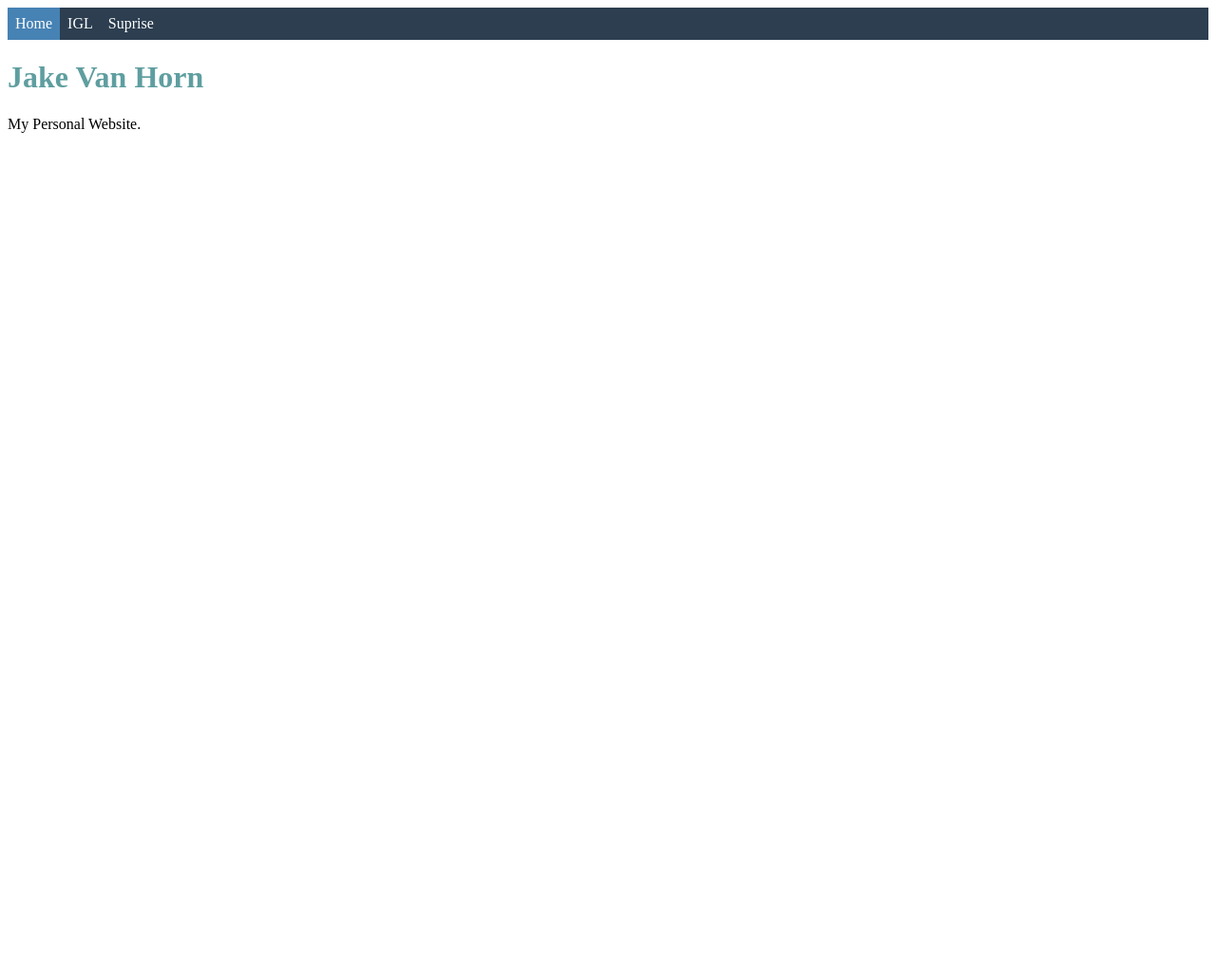
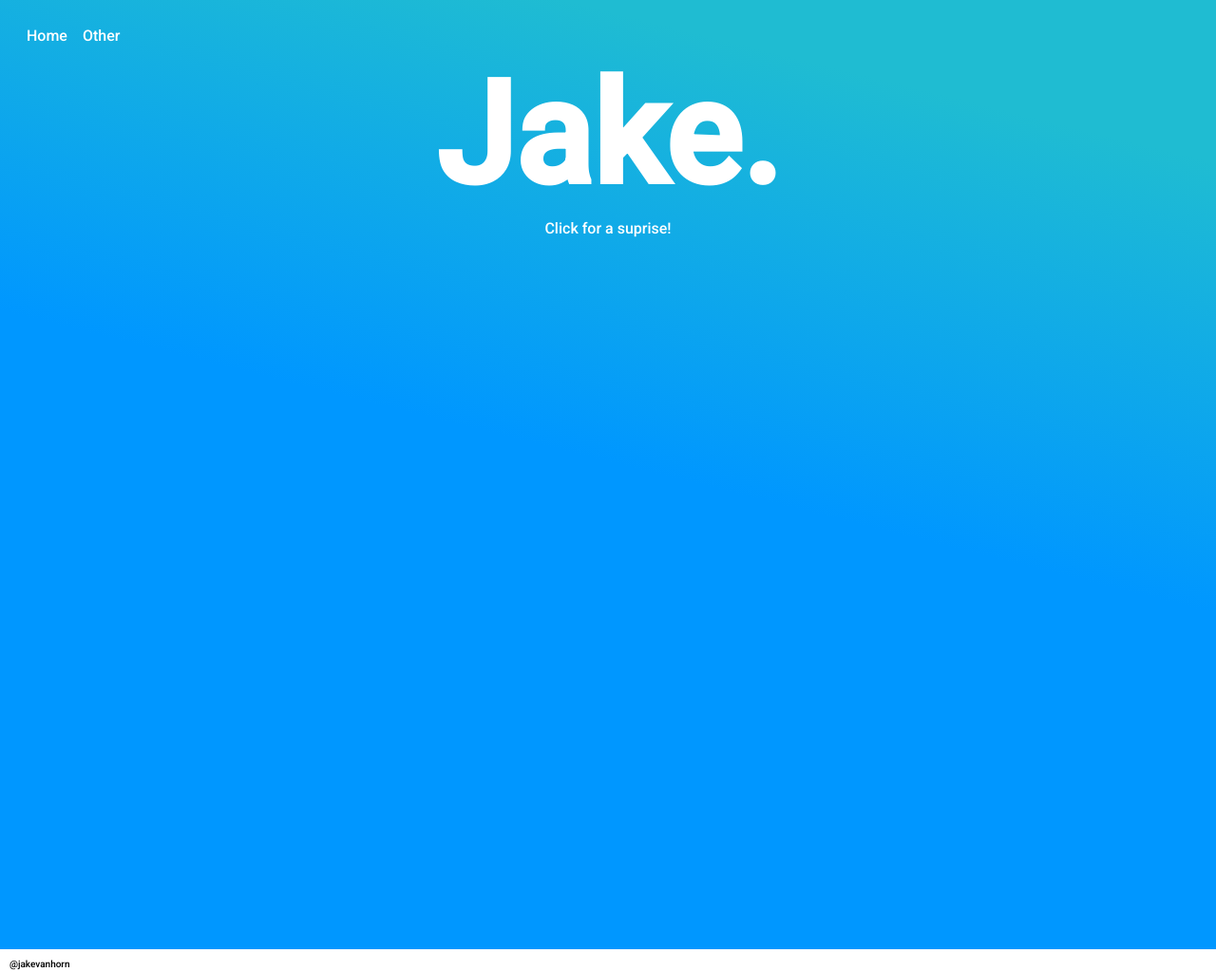
Before and after one commit to jakevanhorn/jakevanhorn.github.io, a plain HTML site: page index.html in a window 1280 px wide. Shown: the whole page at 95% size. Before the commit the page ends 800 px from the top, so only its background shows below. Drawn offline with Linux system fonts and the light colour scheme.

Commit message:
Style Changes

```diff
--- a/index.html
+++ b/index.html
@@ -2,47 +2,20 @@
 <html>
 
     <head>
-<title>Jake Van Horn</title>
+
+        <title> Jake Van Horn </title>
+        <link href="style.css" rel="stylesheet">
 
         <style>
 
-    body {
-/*
-        background-image: url('background.jpg');
-        background-repeat: no-repeat;
-        background-size: 100%;
-*/
+            .suprise {
+                text-align: center;
+                color: blue;
             }
 
-    ul {
-        list-style-type: none;
-        margin: 0;
-        padding: 0;
-        overflow: hidden;
-        background-color: #2C3E50;
-    }
-
-    li {
-        float: left;
-    }
-
-    li a {
-        display: block;
-        padding: 8px;
+            .suprise a {
                 color: white;
                 text-decoration: none;
-    }
-
-    li:hover:not(.active) {
-        background-color: black;
-    }
-
-    .active {
-        background-color: steelblue;
-    }
-
-    h1 {
-        color: cadetblue;
             }
 
         </style>
@@ -51,14 +24,27 @@
 
 <body>
 
+<div class="gradientBG1">
+
     <ul>
-    <li><a class="active" href="index.html">Home</a></li>
-    <li><a href="chemE.html">IGL</a></li>
-    <li><a href="https://www.youtube.com/watch?v=2ocykBzWDiM" target="=_blank"> Suprise </a></li><br>
+        <li><a href="index.html"> Home </a></li>
+        <li><a href="chemE.html"> Other </a></li>
     </ul>
 
-<h1> Jake Van Horn </h1>
-<p> My Personal Website. </p>
+    <h1> Jake. </h1>
+    <div class="suprise">
+
+        <a href="https://www.youtube.com/watch?v=2ocykBzWDiM" target="=_blank"> Click for a suprise! </a>
+
+    </div>
+
+</div>
+
+<div class="footer">
+
+    <p> @jakevanhorn </p>
+
+</div>
 
 </body>
 </html>
--- /dev/null
+++ b/style.css
@@ -0,0 +1,62 @@
+@import url('https://fonts.googleapis.com/css2?family=Roboto:wght@100;500&display=swap');
+
+body {
+/*
+    background-image: url('background.jpg');
+    background-repeat: no-repeat;
+    background-size: 100%;
+*/
+    font-family: 'Roboto', sans-serif;
+    margin: 0;
+    padding: 0;
+}
+
+ul {
+    list-style-type: none;
+    overflow: hidden;
+    padding-left: 20px;
+    padding-top: 20px;
+    margin: 0;
+    color: white;
+}
+
+li {
+    float: left;
+}
+
+li a {
+    display: block;
+    padding: 8px;
+    color: white;
+    text-decoration: none;
+}
+
+li a:hover {
+    color: #e0e0e0;
+}
+
+.gradientBG1 {
+
+    background: linear-gradient(14deg, rgba(0,151,255,1) 51%, rgba(31,188,210,1) 87%);
+    background-size: cover;
+    background-repeat: no-repeat;
+    height: 1000px;
+    width: 100%;
+
+}
+
+.footer {
+    padding-left: 10px;
+    font-size: 10px;
+}
+
+.active {
+/*    background-color: steelblue;*/
+}
+
+h1 {
+    margin: 0px;
+    text-align: center;
+    color: white;
+    font-size: 150px;
+}
```
Also changed, not shown: chemE.html (+21 -40 lines). Lines whose indentation alone changed are shown as unchanged.
